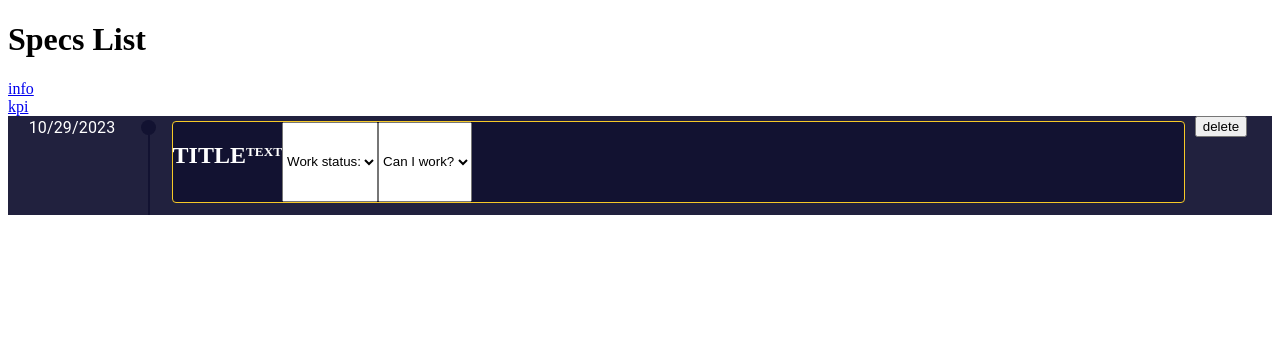
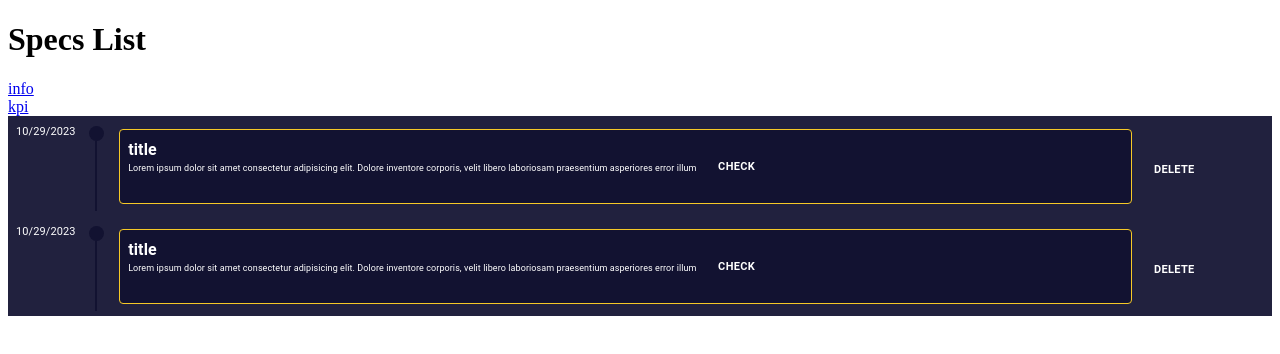
Before and after one commit to Mego-Program/Jlm-Specs-2, a React (Vite) app: page / in a window 1280 px wide. Shown: the top 354 px of the page. Built offline with nearby package versions, Linux system fonts and the light colour scheme.

Commit message:
spec item css

```diff
--- a/src/SpecsApp.jsx
+++ b/src/SpecsApp.jsx
@@ -1,21 +1,23 @@
 import { BrowserRouter as Router, Route, Routes } from "react-router-dom";
-import { createMuiTheme , ThemeProvider } from "@mui/material";
+import { createTheme, ThemeProvider } from "@mui/material";
 import SpecsList from "./pages/SpecsList";
 import SpecsKpi from "./pages/SpecKpi";
 import SpecInfo from "./pages/SpecInfo";
 
-const theme = createMuiTheme({
+const theme = createTheme({
+
   palette: {
-    //   primary:{
-    //       main:'#fefefe'
-    //   }
+    background: {
       y: "#F6C927",
       b1: "#21213E",
       b2: "#121231",
       b3: "#0A0A1B",
     },
+    text: {
+      primary: "#fff",
+    }
+  },
 });
-
 
 function SpecsApp() {
   return (
--- /dev/null
+++ b/src/components/DialogSelcet.jsx
@@ -0,0 +1,54 @@
+import { Box, Button, Dialog, DialogActions, DialogContent, DialogTitle, InputLabel, FormControl, Select, OutlinedInput } from '@mui/material';
+import { useState } from 'react';
+
+
+function DialogSelect(props) {
+  const [open, setOpen] = useState(false);
+  const [status, setStatus] = useState('');
+
+  const handleChange = (event) => {
+    setStatus(event.target.value);
+  };
+
+  const handleClickOpen = () => {
+    setOpen(true);
+  };
+
+  const handleClose = (event, reason) => {
+    if (reason !== 'backdropClick') {
+      setOpen(false);
+
+    }
+  };
+
+  return (
+    <Box sx={{height:'100%', display:'flex', alignItems:'center' }}>
+      <Button sx={{color:'text.primary', fontWeight:'700', fontSize:11}} id='status' onClick={handleClickOpen}>check</Button>
+      <Dialog disableEscapeKeyDown open={open} onClose={handleClose}>
+        <DialogTitle>status</DialogTitle>
+        <DialogContent>
+          <Box component="form" sx={{ display: 'flex', flexWrap: 'wrap' }}>
+            <FormControl sx={{ m: 1, minWidth: 120 }}>
+              <InputLabel htmlFor="demo-dialog-native">Status</InputLabel>
+              <Select
+                native
+                value={status}
+                onChange={handleChange}
+                input={<OutlinedInput label="Status" id="demo-dialog-native" />}
+              >
+                <option selected value={'1'}>1</option>
+                <option value={'2'}>2</option>
+                <option value={'3'}>3</option>
+              </Select>
+            </FormControl>
+          </Box>
+        </DialogContent>
+        <DialogActions>
+          <Button onClick={handleClose}>Ok</Button>
+        </DialogActions>
+      </Dialog>
+    </Box>
+  );
+}
+
+export default DialogSelect;
--- a/src/components/SpecObject.jsx
+++ b/src/components/SpecObject.jsx
@@ -1,38 +1,96 @@
-import { Box, ListItem, Typography } from "@mui/material";
-
+import { Box, Button, Typography, ListItem } from "@mui/material";
+import DialogSelect from "./DialogSelcet";
 
 function SpecObject() {
   let date = new Date();
   let currectDay = date.toLocaleDateString();
   return (
-      <ListItem sx={{bgcolor:'b1', color:'#fff', display:'flex', alignItems:'flex-start', padding:'0'}}>
-        <Box sx={{textAlign:'center', width:'10vw'}}>
-        <Typography >{currectDay}</Typography>
+    <ListItem
+      sx={{
+        bgcolor: "background.b1",
+        color: "text.primary",
+        display: "flex",
+        alignItems: "flex-start",
+        padding: "0",
+        paddingTop: 1,
+        height: 100,
+      }}
+    >
+      <Box sx={{ textAlign: "center", marginX: 1 }}>
+        <Typography sx={{ fontSize: 11 }}>{currectDay}</Typography>
+      </Box>
+      <Box
+        sx={{
+          display: "flex",
+          flexDirection: "column",
+          justifyContent: "center",
+          alignItems: "center",
+          paddingTop: "2px",
+          width: "2vw",
+        }}
+      >
+        <Box
+          sx={{
+            bgcolor: "background.b2",
+            width: "15px",
+            height: "15px",
+            borderRadius: "50%",
+          }}
+        />
+        <Box sx={{ bgcolor: "background.b2", width: "2px", height: "70px" }} />
+      </Box>
+      <Box
+        sx={{
+          bgcolor: "background.b2",
+          border: 1,
+          borderColor: "background.y",
+          borderRadius: 1,
+          width: "80%",
+          display: "flex",
+          height: "80%",
+          margin: "5px 10px",
+        }}
+      >
+        <Box sx={{padding:1}}>
+          <Typography sx={{margin:0, padding:0, fontWeight:700}}>title</Typography>
+          <Typography sx={{ fontSize: 9 }}>
+            Lorem ipsum dolor sit amet consectetur adipisicing elit. Dolore
+            inventore corporis, velit libero laboriosam praesentium asperiores
+            error illum
+          </Typography>
         </Box>
-        <Box sx={{display:'flex', flexDirection:'column', justifyContent:'center', alignItems:'center', paddingTop:'4px', width:'2vw'}}>
-              <Box sx={{bgcolor:'b2', width:'15px', height:'15px', borderRadius:'50%'}}/>
-              <Box sx={{bgcolor:'b2', width:'2px', height:'10vh'}}/>
-        </Box>
-        <Box sx={{bgcolor:'b2', border:1, borderColor:'y', borderRadius:1, width:'80%', display:'flex', height:'10vh', margin:'5px 10px'}}>
-          <h2 className="white">TITLE</h2>
-          <h5 className="white">TEXT</h5>
+        <DialogSelect/>
 
-          <select class="form-select" aria-label="Default select example">
-            <option selected>Work status:</option>
-            <option value="In-progress">In progress</option>
-            <option value="Done">Done</option>
-          </select>
 
-          <select class="form-select" aria-label="Default select example">
-            <option selected>Can I work?</option>
-            <option value="In-progress">Edit</option>
-            <option value="Done">Done</option>
-          </select>
+        {/* <FormControl fullWidth>
+          <InputLabel id='status'>status</InputLabel>
+        <Select id='status'>
+          <MenuItem value={'ToDo'} selected>ToDo</MenuItem>
+          <MenuItem value={"In-progress"}>In progress</MenuItem>
+          <MenuItem value={"Done"}>Done</MenuItem>
+        </Select>
+        </FormControl> */}
 
-        </Box>
-        <button type="reset">delete</button>
 
-      </ListItem>
+        {/* <Select class="form-select" aria-label="Default select example">
+          <MenuItem selected>Can I work?</MenuItem>
+          <MenuItem value="In-progress">Edit</MenuItem>
+          <MenuItem value="Done">Done</MenuItem>
+        </Select> */}
+      </Box>
+      <Box
+        sx={{
+          display: "flex",
+          alignItems: "center",
+          justifyContent: "center",
+          height: "100%",
+        }}
+      >
+        <Button margin="0" padding="0" sx={{color:'text.primary', fontSize:11, fontWeight:700}}>
+          Delete
+        </Button>
+      </Box>
+    </ListItem>
   );
 }
 export default SpecObject;
--- a/src/pages/SpecsList.jsx
+++ b/src/pages/SpecsList.jsx
@@ -1,7 +1,6 @@
 // import React, { useState } from 'react';
 import { Button } from "@mui/material";
 import SpecObject from "../components/SpecObject";
-import BasicStack from "../components/test";
 import { Link } from "react-router-dom";
 
 function SpecsList() {
@@ -17,6 +16,7 @@ function SpecsList() {
 
 
       <SpecObject/>
+      <SpecObject/>
     </div>
   );
 }
```
Lines whose indentation alone changed are shown as unchanged.
